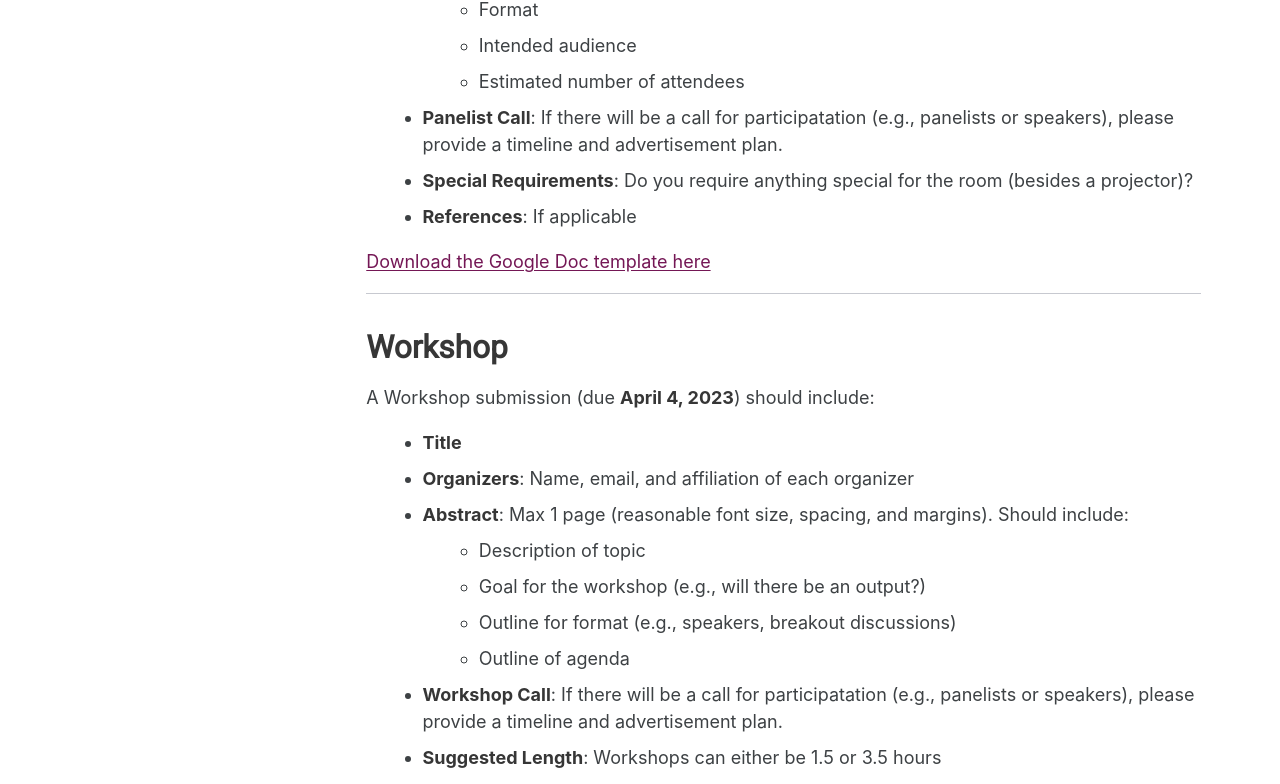
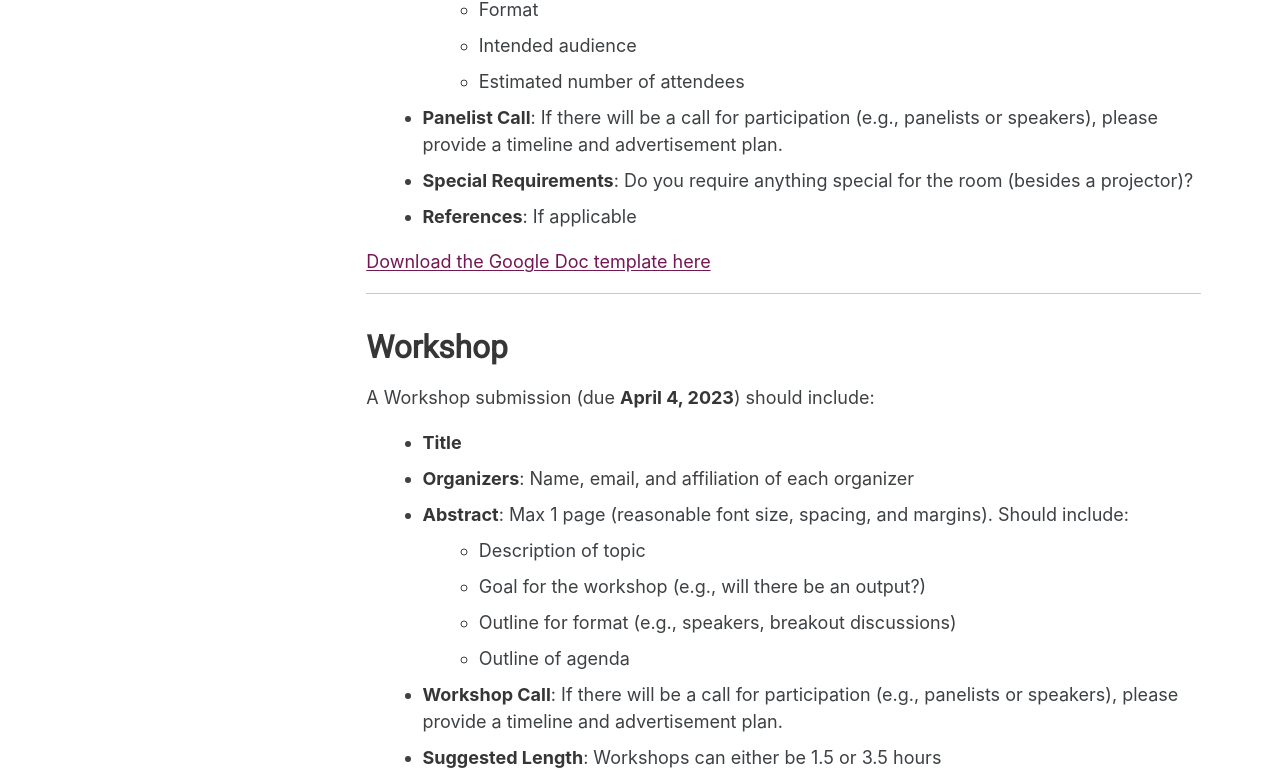
Before and after one commit to USRSE/usrse23, a Jekyll site: the page built from pages/participate/templates.md, in a window 1280 px wide and 1400 px high. Shown: the part 521-1305 px from the top of the window. Built offline with Jekyll 4.4.1, drawn with Linux system fonts in a browser that asks for light colours; a style sheet for code colours, icons or effects is not loaded.

Commit message:
Fix typo

```diff
--- a/pages/participate/templates.md
+++ b/pages/participate/templates.md
@@ -21,7 +21,7 @@ A Birds of a Feather (BoF) submission (due **April 4, 2023**) should include:
   - Format
   - Intended audience
   - Estimated number of attendees
-- **Panelist Call**: If there will be a call for participatation (e.g., panelists or speakers), please provide a timeline and advertisement plan.
+- **Panelist Call**: If there will be a call for participation (e.g., panelists or speakers), please provide a timeline and advertisement plan.
 - **Special Requirements**: Do you require anything special for the room (besides a projector)?
 - **References**: If applicable
 
@@ -40,7 +40,7 @@ A Workshop submission (due **April 4, 2023**) should include:
   - Goal for the workshop (e.g., will there be an output?)
   - Outline for format (e.g., speakers, breakout discussions)
   - Outline of agenda
-- **Workshop Call**: If there will be a call for participatation (e.g., panelists or speakers), please provide a timeline and advertisement plan.
+- **Workshop Call**: If there will be a call for participation (e.g., panelists or speakers), please provide a timeline and advertisement plan.
 - **Suggested Length**: Workshops can either be 1.5 or 3.5 hours
 - **Audience**: Max 1 paragraph. Describe the intended audience and estimate number of attendees.
 - **Special Requirements**: Do you require anything special for the room (besides a projector)?
```
